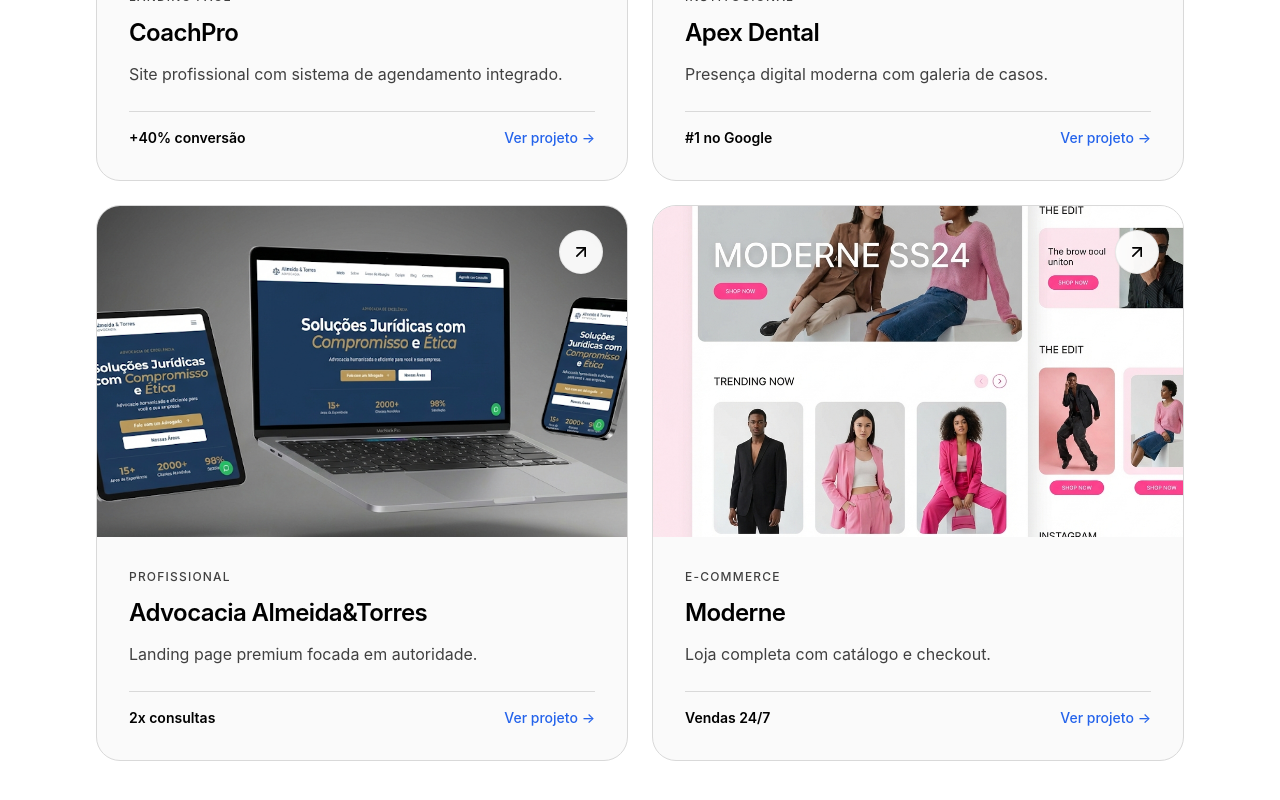
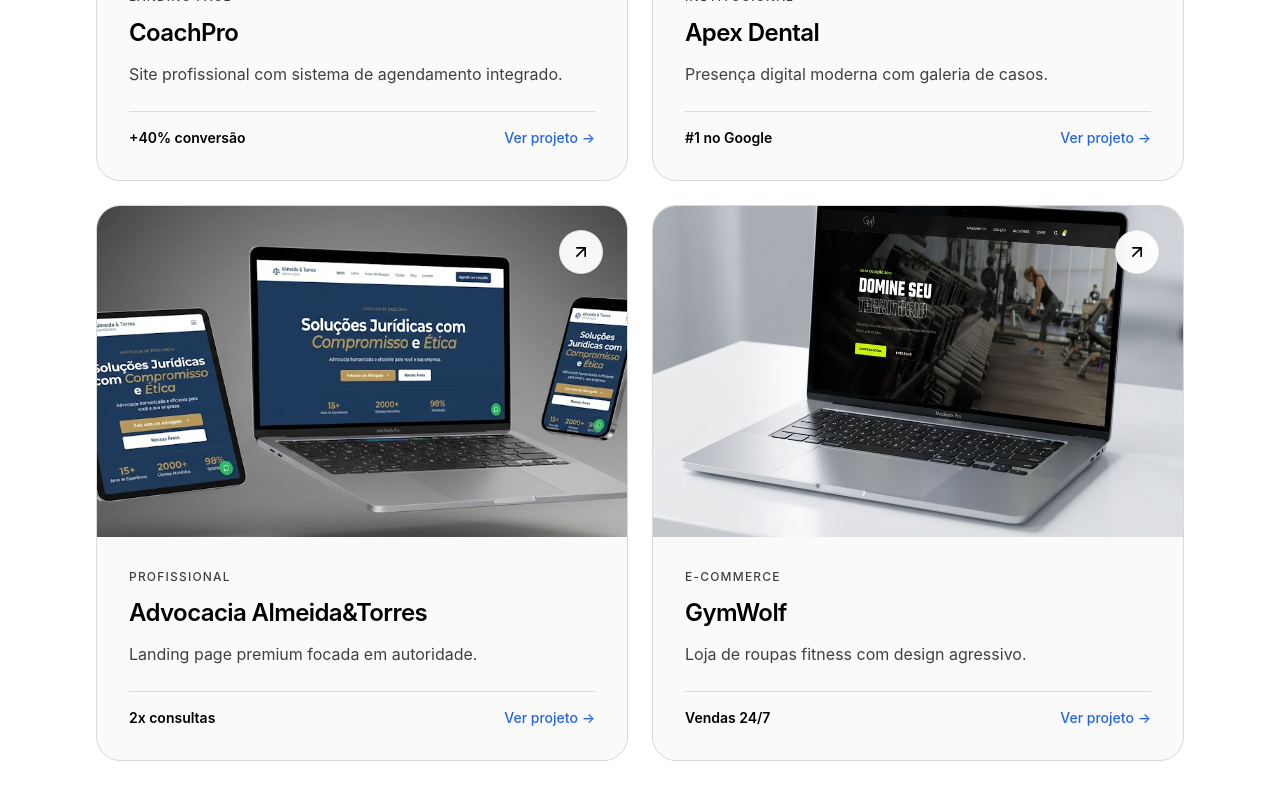
Before and after one commit to Camillylop/SiteLucrativo, a React (Vite) app: page / in a window 1280 px wide. Shown: the part 2373-3173 px from the top of the page. Built offline with nearby package versions, Linux system fonts and the light colour scheme; the HTML template or start-up script is replaced by a standard one.

Commit message:
Update E-commerce portfolio item to GymWolf with mockup image

```diff
--- a/src/components/Portfolio.tsx
+++ b/src/components/Portfolio.tsx
@@ -28,11 +28,11 @@ const projects = [
   },
   {
     segment: "E-commerce",
-    title: "Moderne",
-    description: "Loja completa com catálogo e checkout.",
+    title: "GymWolf",
+    description: "Loja de roupas fitness com design agressivo.",
     result: "Vendas 24/7",
-    image: "/images/fashion.png",
-    link: "#"
+    image: "/images/gymwolf.png",
+    link: "https://gymwolf-rho.vercel.app/"
   },
 ];
 
```
Also changed, not shown: public/images/gymwolf.png (added).
